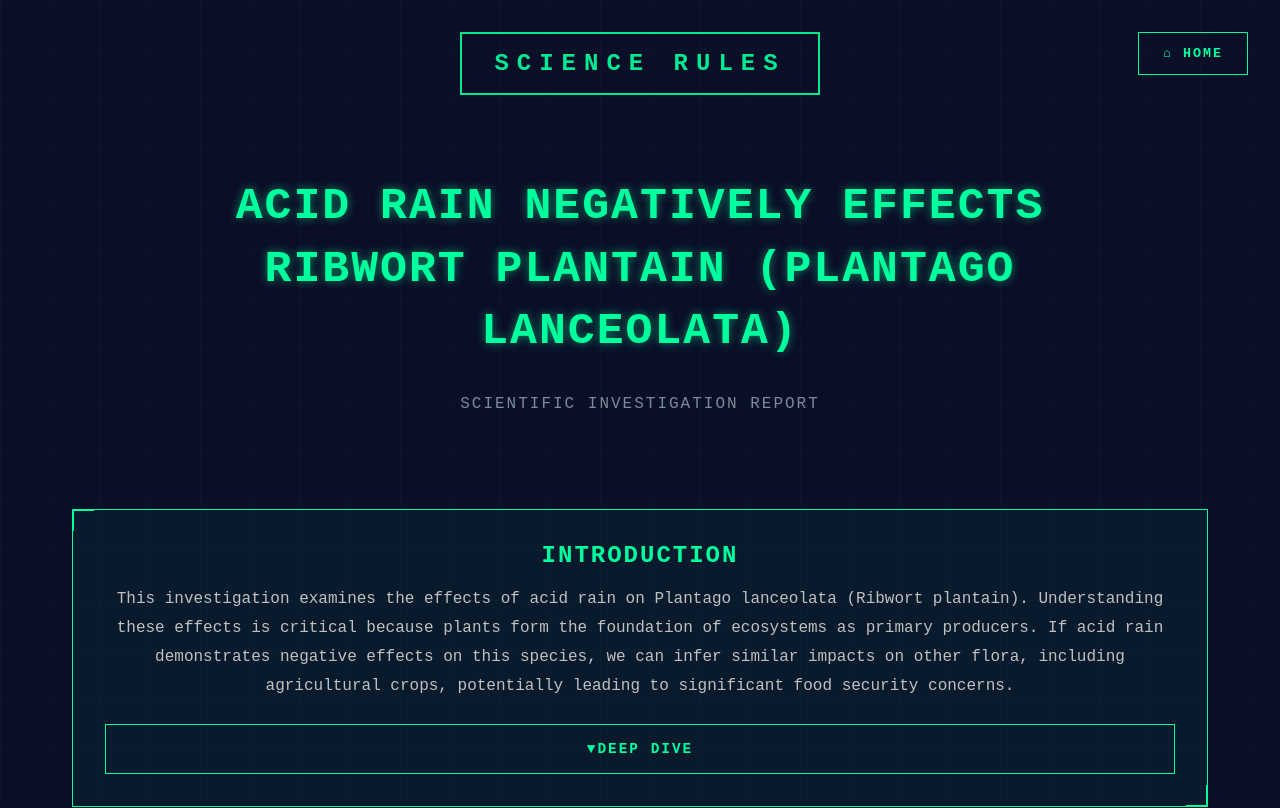
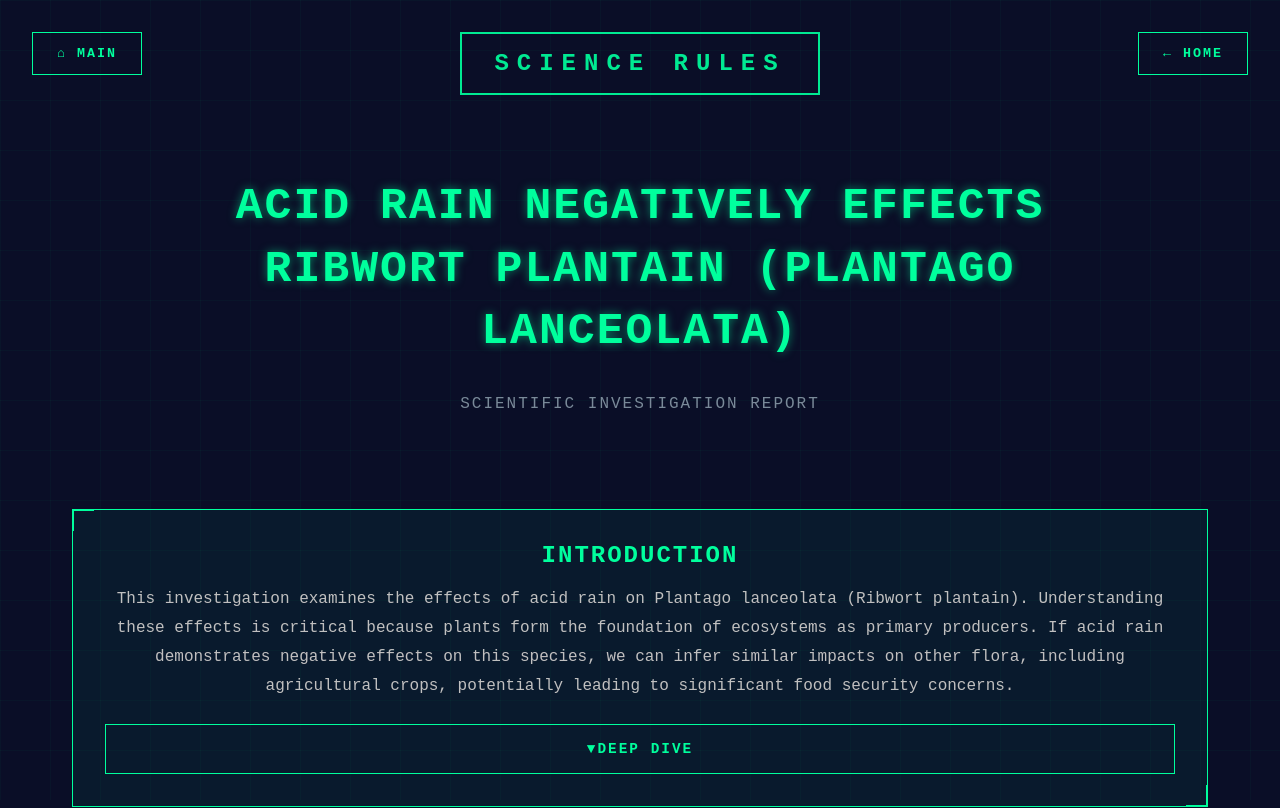
Before and after one commit to Abiel0/Science, a plain HTML site: page Acid_rain.html in a window 1280 px wide. Shown: the top 808 px of the page. Drawn offline with Linux system fonts and the light colour scheme.

Commit message:
Update Acid_rain.html

```diff
--- a/Acid_rain.html
+++ b/Acid_rain.html
@@ -649,8 +649,8 @@
         </div>
     </div>
 
-    <button class="home-btn" onclick="goToHome()">⌂ Home</button>
-    <button class="back-btn" onclick="showHome()" style="display: none;" id="backBtn">← Back</button>
+    <button class="back-btn" onclick="window.location.href='/'" id="mainBtn">⌂ Main</button>
+    <button class="home-btn" onclick="goToHome()">← Home</button>
 
     <div id="introduction" class="section">
         <div class="container">
```
